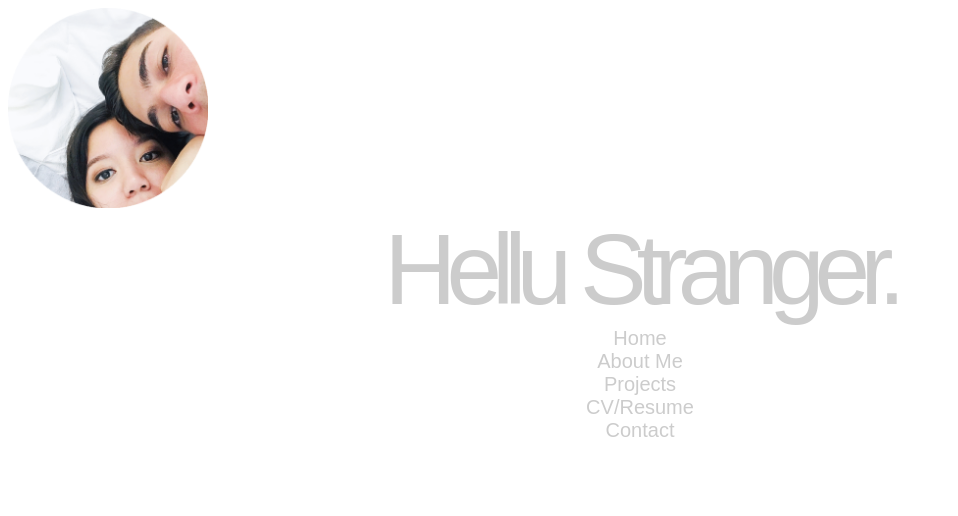
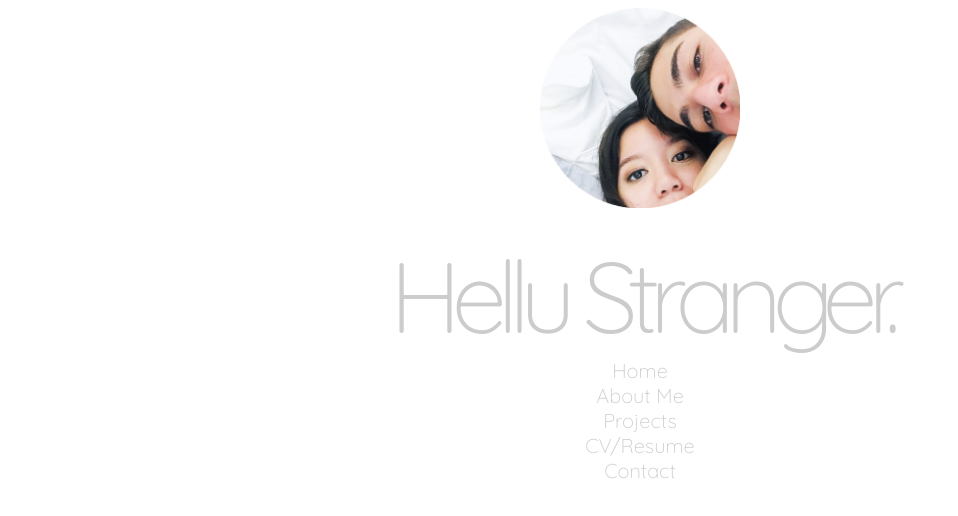
Before and after one commit to kaleighwynntrant/kaleighwynntrant.github.io, a plain HTML site: page index.html in a window 1280 px wide. Shown: the whole page, without its empty margins (0-958 px from the left). Drawn offline with Linux system fonts and the light colour scheme.

Commit message:
Update style.css

```diff
--- a/style.css
+++ b/style.css
@@ -5,7 +5,7 @@ background-color: #fff;
 .header {
     display: relative;
     color: #cccccc;
-    font-family: 'Questrial', sans-serif;
+    font-family: 'Quicksand', sans-serif;
     font-size: 100px;
     letter-spacing: -10px;
     text-align: center;
@@ -14,7 +14,7 @@ background-color: #fff;
 .header:hover {
     display: relative;
     color: #cccccc;
-    font-family: 'Questrial', sans-serif;
+    font-family: 'Quicksand', sans-serif;
     font-size: 100px;
     letter-spacing: 0px;
     text-align: center;
@@ -23,6 +23,15 @@ background-color: #fff;
     -moz-transition: opacity 1s ease-in-out;
     -webkit-transition: opacity 1s ease-in-out;
     transition: letter-spacing 1s;
+}
+
+.headerimg {
+    display: relative;
+    color: #cccccc;
+    font-family: 'Quicksand', sans-serif;
+    font-size: 100px;
+    letter-spacing: -10px;
+    text-align: center;
 }
 
 .fade {
@@ -41,7 +50,7 @@ background-color: #fff;
   margin-left: auto;
   margin-right: auto;
   color: #cccccc;
-  font-family: 'Questrial', sans-serif;
+  font-family: 'Quicksand', sans-serif;
   font-size: 20px;
   text-align: center;
 }
```
